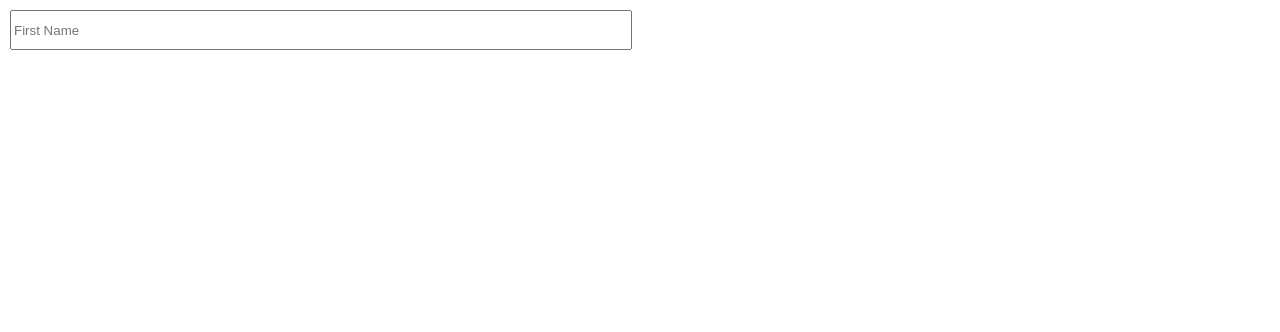
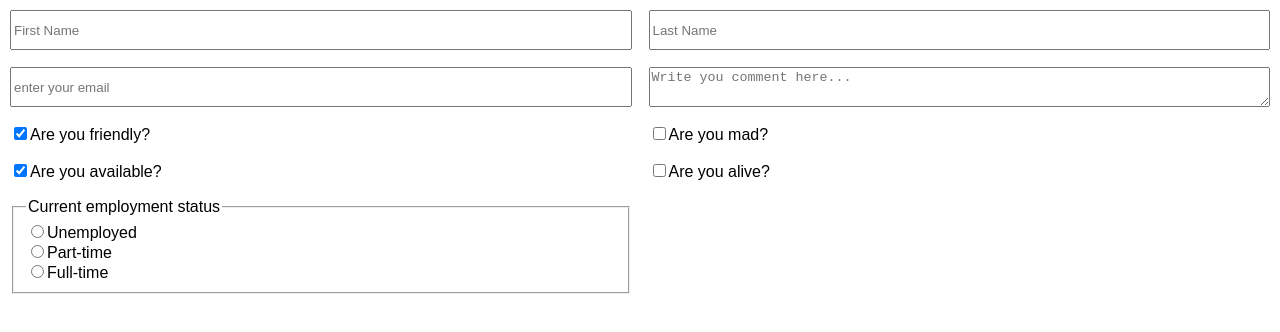
Before and after one commit to Musheeb/meme-generator-project, a React (Vite) app: page / in a window 1280 px wide. Shown: the top 332 px of the page. Built offline with nearby package versions, Linux system fonts and the light colour scheme.

Commit message:
feat: forms in react, single sourch of truth, input > text, checkbox, radio < , textArea, etc

```diff
--- a/src/components/Form/Form.jsx
+++ b/src/components/Form/Form.jsx
@@ -2,18 +2,133 @@ import "./Form.css";
 import { useState } from "react";
 
 function Form() {
-  const [firstName, setFirstName] = useState("");
+  const [formData, setFormData] = useState({
+    firstName: "",
+    lastName: "",
+    email: "",
+    comment: "",
+    isFriendly: true,
+    areYouMad: false,
+    areYouAvailable: true,
+    areYouEvenAlive: false,
+    employment: "",
+  });
+
+  console.log(formData);
 
   function handleChange(event) {
+    const { name, value, type, checked } = event.target;
     console.log(event.target.value);
-    setFirstName((prevFirstName) => {
-      return event.target.value;
+    setFormData((prevFormData) => {
+      return {
+        ...prevFormData,
+        [name]: type === "checked" ? checked : value,
+      };
     });
   }
 
   return (
     <form action="" className="form">
-      <input type="text" placeholder="First Name" onChange={handleChange} />
+      <input
+        type="text"
+        placeholder="First Name"
+        onChange={handleChange}
+        name="firstName"
+        value={formData.firstName}
+      />
+      <input
+        type="text"
+        placeholder="Last Name"
+        onChange={handleChange}
+        name="lastName"
+        value={formData.lastName}
+      />
+      <input
+        type="email"
+        placeholder="enter your email"
+        onChange={handleChange}
+        name="email"
+        value={formData.email}
+      />
+      <textarea
+        placeholder="Write you comment here..."
+        onChange={handleChange}
+        name="comment"
+        value={formData.comment}
+      />
+      <div className="isFriendly-checkbox-wrapper">
+        <input
+          type="checkbox"
+          name="isFriendly"
+          id="isFriendly"
+          className="checkbox-friendly"
+          checked={formData.isFriendly}
+          onChange={handleChange}
+        />
+        <label htmlFor="isFriendly">Are you friendly?</label>
+      </div>
+      <div className="areYouMad-checkbox-wrapper">
+        <input
+          type="checkbox"
+          id="areYouMad"
+          name="areYouMad"
+          checked={formData.areYouMad}
+          onChange={handleChange}
+        />
+        <label htmlFor="areYouMad">Are you mad?</label>
+      </div>
+      <div className="areYouAvailable-checkbox-wrapper">
+        <input
+          type="checkbox"
+          id="areYouAvailable"
+          name="areYouAvailable"
+          checked={formData.areYouAvailable}
+          onChange={handleChange}
+        />
+        <label htmlFor="areYouAvailable">Are you available?</label>
+      </div>
+      <div className="areYouAlive-checkbox-wrapper">
+        <input
+          type="checkbox"
+          id="areYouEvenAlive"
+          name="areYouEvenAlive"
+          checked={formData.areYouEvenAlive}
+          onChange={handleChange}
+        />
+        <label htmlFor="areYouEvenAlive">Are you alive?</label>
+      </div>
+      <fieldset>
+        <legend>Current employment status</legend>
+        <input
+          type="radio"
+          id="unemployed-radio"
+          name="employment"
+          onChange={handleChange}
+          value="unemployed"
+          checked={formData.employment === "unemployed"}
+        />
+        <label htmlFor="unemployed-radio">Unemployed</label>
+        <br />
+        <input
+          type="radio"
+          id="part-time-radio"
+          name="employment"
+          onChange={handleChange}
+          value="part-time"
+          checked={formData.employment === "part-time"}
+        />
+        <label htmlFor="part-time-radio">Part-time</label>
+        <br />
+        <input
+          type="radio"
+          id="full-time-radio"
+          name="employment"
+          onChange={handleChange}
+          value="full-time"
+          checked={formData.employment === "full-time"}
+        />
+        <label htmlFor="full-time-radio">Full-time</label>
+      </fieldset>
     </form>
   );
 }
```
